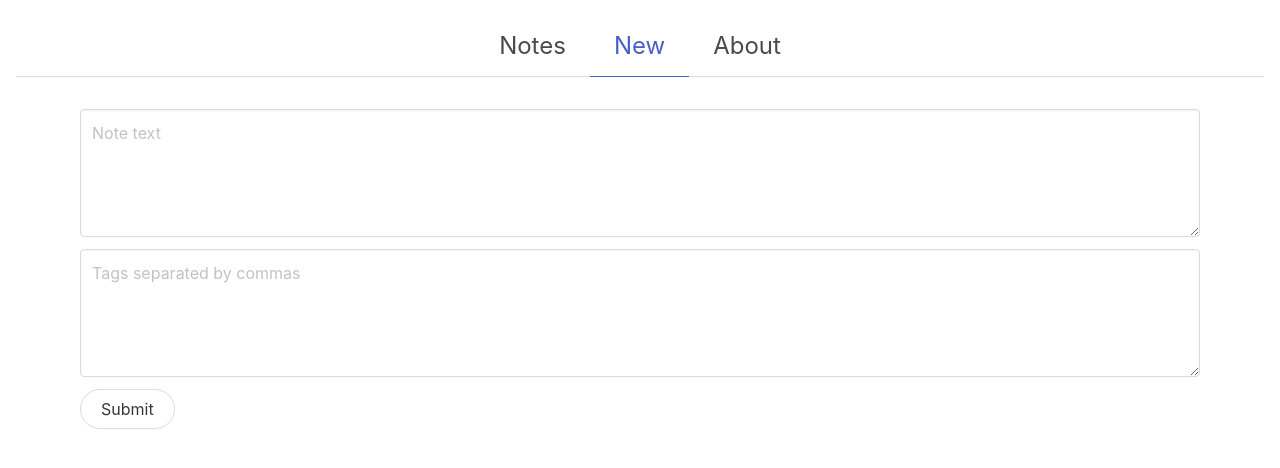
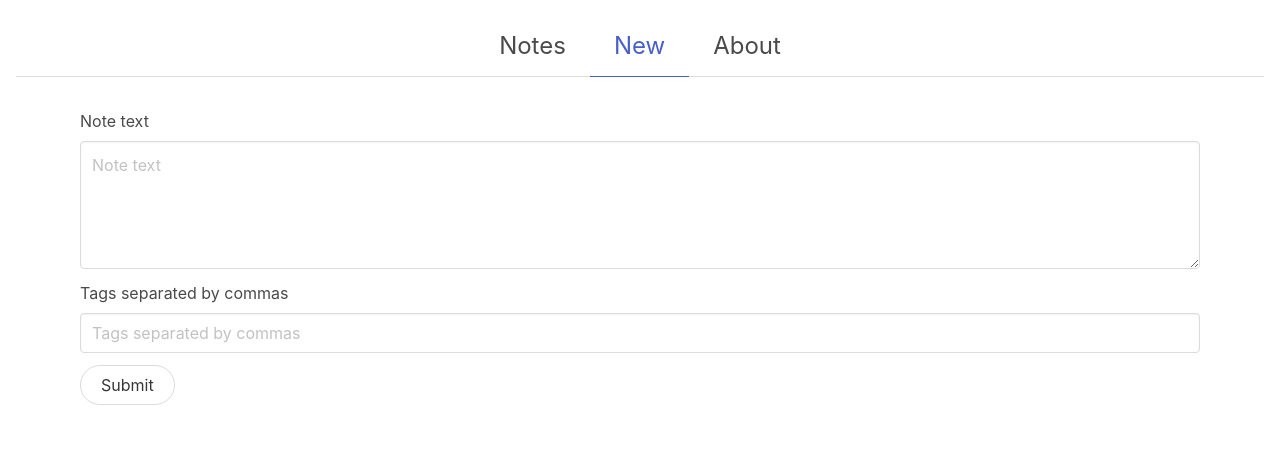
Before and after one commit to ElenaBadasen/tagged_notes, a React (Vite) app: page / in a window 1280 px wide. Both pictures are taken after a click on the item "New". Shown: the top 468 px of the page. Built offline with nearby package versions, Linux system fonts and the light colour scheme.

Commit message:
interface fixes

```diff
--- a/src/App.tsx
+++ b/src/App.tsx
@@ -10,9 +10,6 @@ type AppState = {
   all_tags: Array<string>,
   yes_tags: Array<string>,
   no_tags: Array<string>,
-  form_submitted: boolean,
-  submit_success: boolean,
-  form_errors: string,
   new_note_text: string,
   new_note_tags: string,
   dir_path: string,
@@ -31,9 +28,6 @@ class App extends Component<{}, AppState> {
       all_tags: [],
       yes_tags: [],
       no_tags: [],
-      form_submitted: false,
-      submit_success: true,
-      form_errors: "",
       new_note_text: "",
       new_note_tags: "",
       dir_path: "",
@@ -114,9 +108,12 @@ class App extends Component<{}, AppState> {
   }
 
   handleRefreshClick = (_e: React.MouseEvent<HTMLLIElement, MouseEvent>) => {
+    let self = this;
     this.setState({
       yes_tags: [],
       no_tags: [],
+    }, () => {
+      self.updateSelectedNotes();
     });
   }
 
@@ -272,7 +269,7 @@ class App extends Component<{}, AppState> {
                     {t}
                   </span>
                 )}
-                <span key = "__refresh" className="m-1 is-clickable" onClick={this.handleRefreshClick} >
+                <span title="Clear" key = "__refresh" className="m-1 is-clickable" onClick={this.handleRefreshClick} >
                   <Icon path={mdiRefresh} size={1} />
                 </span>
               </div>}
--- a/src/Edit.tsx
+++ b/src/Edit.tsx
@@ -39,7 +39,7 @@ class Edit extends Component<EditProps, EditState> {
         this.setState({new_note_text: e.currentTarget.value || ""});
     }
 
-    handleNewNoteTagsChange = (e: React.FormEvent<HTMLTextAreaElement>) => {
+    handleNewNoteTagsChange = (e: React.FormEvent<HTMLInputElement>) => {
         this.setState({new_note_tags: e.currentTarget.value || ""});
     }
 
@@ -51,10 +51,19 @@ class Edit extends Component<EditProps, EditState> {
             this.state.new_note_tags,
         ).then((errors) => {
           if (errors.length == 0) {
+            let self = this;
             this.setState({
               form_submitted: true,
               submit_success: true,
               form_errors: "",
+            }, () => {
+              setTimeout(() => {
+                self.setState({
+                  form_submitted: false,
+                  submit_success: true,
+                  form_errors: "",
+                });
+              }, 5000)
             });
             if (!this.props.id) {
               this.setState({
@@ -63,10 +72,19 @@ class Edit extends Component<EditProps, EditState> {
               });
             }
           } else {
+              let self = this;
               this.setState({
                   form_submitted: true,
                   submit_success: false,
                   form_errors: errors,
+              }, () => {
+                setTimeout(() => {
+                  self.setState({
+                    form_submitted: false,
+                    submit_success: true,
+                    form_errors: "",
+                  });
+                }, 5000)
               });
           }
         });
@@ -119,6 +137,7 @@ class Edit extends Component<EditProps, EditState> {
               <form onSubmit={this.handleSubmit}>
                 <div className="container">
                   <div className="field">
+                    <div className="container mb-2">Note text</div>
                     <div className="control">
                       <textarea
                         className="textarea"
@@ -129,13 +148,14 @@ class Edit extends Component<EditProps, EditState> {
                     </div>
                   </div>
                   <div className="field">
+                    <div className="container mb-2">Tags separated by commas</div>
                     <div className="control">
-                      <textarea
-                        className="textarea"
+                      <input
+                        className="input"
                         value={this.state.new_note_tags as string}
                         placeholder="Tags separated by commas"
                         onChange={this.handleNewNoteTagsChange}
-                      ></textarea>
+                      />
                     </div>
                   </div>
 
```
Also changed, not shown: 1 other file (tests, documents, lock files or other folders).
